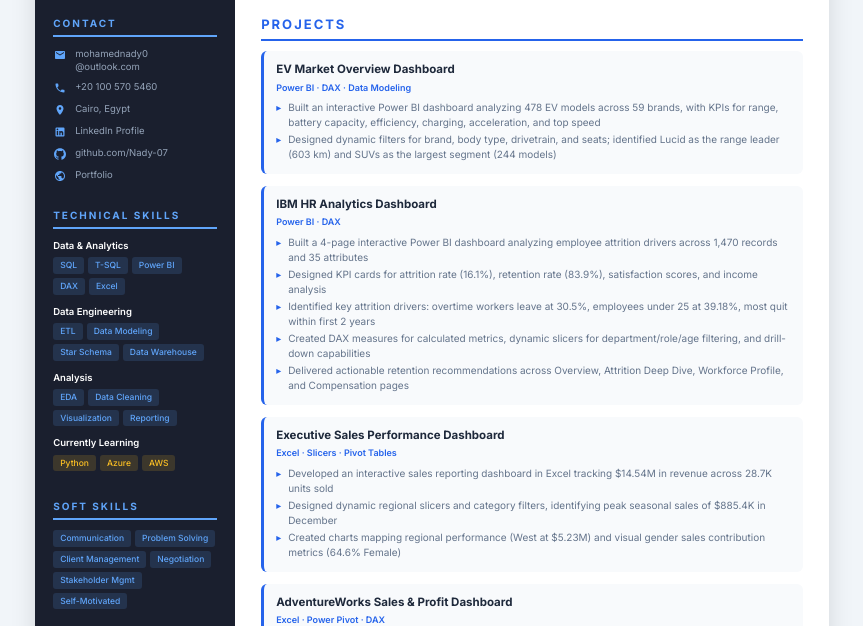
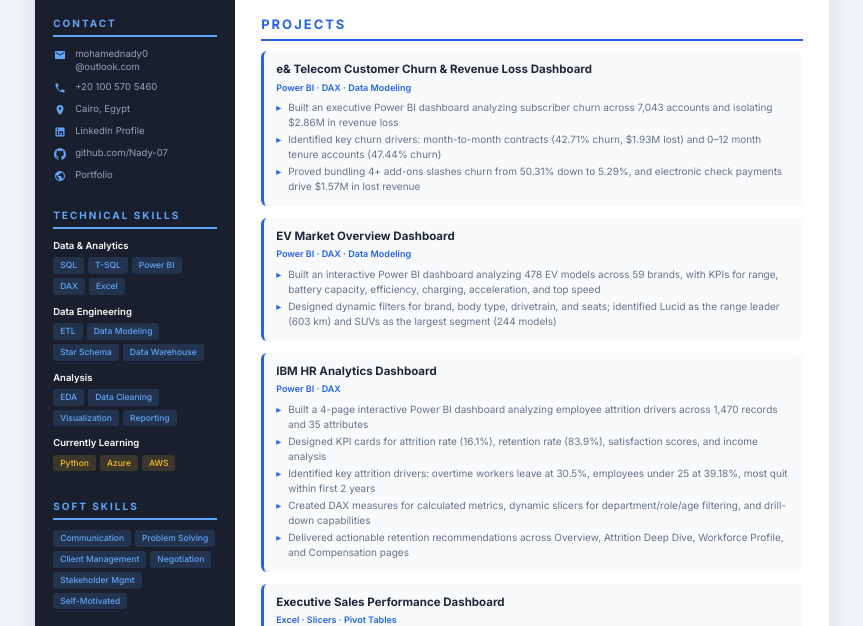
Before and after one commit to Nady-07/portfolio, a plain HTML site: page cv/Mohamed_Alnady_CV.html in a window 1280 px wide. Shown: the part 118-744 px from the top of the page, without its empty margins (208-1071 px from the left). Drawn offline with Linux system fonts and the light colour scheme.

Commit message:
Update compiled PDF resume files and HTML CV to include new e& Telecom Customer Churn project

```diff
--- a/cv/Mohamed_Alnady_CV.html
+++ b/cv/Mohamed_Alnady_CV.html
@@ -565,6 +565,16 @@
                 <div class="section-title">Projects</div>
 
                 <div class="project-item">
+                    <div class="project-name">e& Telecom Customer Churn &amp; Revenue Loss Dashboard</div>
+                    <div class="project-tools">Power BI · DAX · Data Modeling</div>
+                    <ul class="exp-bullets" style="margin-top: 6px;">
+                        <li>Built an executive Power BI dashboard analyzing subscriber churn across 7,043 accounts and isolating $2.86M in revenue loss</li>
+                        <li>Identified key churn drivers: month-to-month contracts (42.71% churn, $1.93M lost) and 0–12 month tenure accounts (47.44% churn)</li>
+                        <li>Proved bundling 4+ add-ons slashes churn from 50.31% down to 5.29%, and electronic check payments drive $1.57M in lost revenue</li>
+                    </ul>
+                </div>
+
+                <div class="project-item">
                     <div class="project-name">EV Market Overview Dashboard</div>
                     <div class="project-tools">Power BI · DAX · Data Modeling</div>
                     <ul class="exp-bullets" style="margin-top: 6px;">
```
